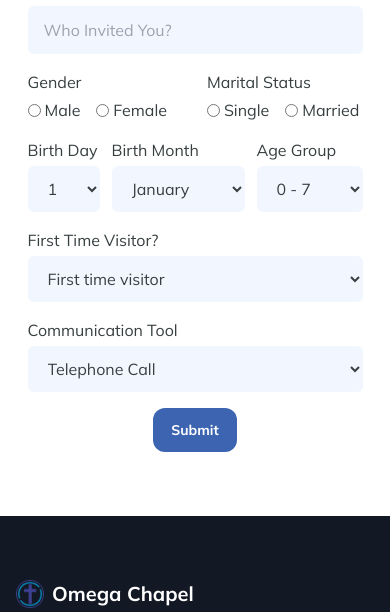
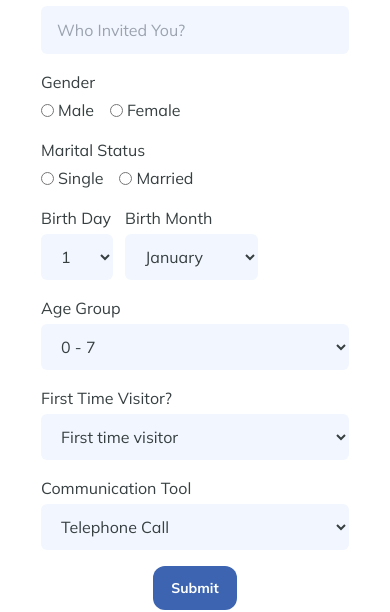
Before and after one commit to Godson8/Omega-Chapel, a Next.js app: page /first-timers in a window 390 px wide. Shown: the part 719-1331 px from the top of the page. Built offline with nearby package versions, Linux system fonts and the light colour scheme.

Commit message:
Resized First timers form and Generations image on Mobile

```diff
--- a/components/Generations/Generations.tsx
+++ b/components/Generations/Generations.tsx
@@ -47,7 +47,7 @@ const generationsList = [
   {
     id: 5,
     title: "Singles",
-    subTitle: "Unmarried young adults in search of spouse and success.",
+    subTitle: "Unmarried young adults.",
     image: "/singles.JPG",
     link: "",
   },
@@ -100,7 +100,7 @@ const Generations = () => {
           >
             {generationsList.map((generation) => (
               <SwiperSlide key={generation.title}>
-                <div className=" h-[357px] w-full max-w-[286px] rounded-xl overflow-hidden bg-white shadow-form">
+                <div className=" h-[357px] w-full md:max-w-[286px] rounded-xl overflow-hidden bg-white shadow-form">
                   <div className="w-full h-1/2 rounded-t-xl relative overflow-hidden">
                     <Image
                       src={generation.image ? generation.image : "/avatar.jpg"}
--- a/components/JoinUs/JoinUs.tsx
+++ b/components/JoinUs/JoinUs.tsx
@@ -187,8 +187,12 @@ const JoinUs = ({ title, detail }: FormTitle) => {
                 name="firstTime"
                 className="px-4 py-3 bg-[#F2F7FF] text-primary w-full focus:border focus:outline-none focus:border-primary resize-none rounded-md"
               >
-                <option value="Yes" label="Yes" />
-                <option value="No" label="No" />
+                <option value="Yes" label="Yes">
+                  Yes
+                </option>
+                <option value="No" label="No">
+                  No
+                </option>
               </select>
             </div>
           </div>
--- a/pages/first-timers.tsx
+++ b/pages/first-timers.tsx
@@ -69,7 +69,11 @@ const FirstTimers = () => {
   const getDays = (days: number) => {
     let day = [];
     for (let i = 1; i <= days; i++) {
-      day.push(<option value={i} label={`${i}`} />);
+      day.push(
+        <option value={i} label={`${i}`}>
+          {i}
+        </option>
+      );
     }
     return day;
   };
@@ -157,7 +161,7 @@ const FirstTimers = () => {
       <div className="mt-16 md:mt-[100px] flex flex-col items-center ">
         <form
           onSubmit={handleSubmit(onSubmit)}
-          className="flex flex-col space-y-4 w-auto"
+          className="flex flex-col space-y-4 "
         >
           <h1 className="text-2xl font-bold text-center mb-8">
             First Timers Welcome Card
@@ -168,7 +172,7 @@ const FirstTimers = () => {
               {...register("firstName", { required: true })}
               autoComplete="nope"
               name="firstName"
-              className="px-4 py-3 bg-[#F2F7FF] w-full md:w-[300px] text-primary focus:border focus:outline-none focus:border-primary rounded-md"
+              className="px-4 py-3 bg-[#F2F7FF] text-primary focus:border focus:outline-none focus:border-primary rounded-md"
               type="text"
               placeholder="First Name"
             />
@@ -176,7 +180,7 @@ const FirstTimers = () => {
               {...register("lastName", { required: true })}
               autoComplete="nope"
               name="lastName"
-              className="px-4 py-3 bg-[#F2F7FF] w-full md:w-[300px] text-primary focus:border focus:outline-none focus:border-primary rounded-md"
+              className="px-4 py-3 bg-[#F2F7FF] text-primary focus:border focus:outline-none focus:border-primary rounded-md"
               type="text"
               placeholder="Last Name"
             />
@@ -230,7 +234,7 @@ const FirstTimers = () => {
             />
           </div>
           {/* Gender and Marital Status */}
-          <div className="flex space-x-10">
+          <div className="flex flex-col md:flex-row space-y-4 md:space-y-0 md:space-x-10">
             <div className="flex flex-col space-y-1">
               <p>Gender</p>
               <div className="flex items-center space-x-4">
@@ -287,7 +291,7 @@ const FirstTimers = () => {
             </div>
           </div>
           {/* BirthDate and Age Group */}
-          <div className="flex space-x-3">
+          <div className="flex flex-col md:flex-row space-y-4 md:space-y-0 md:space-x-3">
             <div className="flex space-x-3">
               <div className="flex flex-col space-y-1">
                 <label htmlFor="Birth Day" className="">
@@ -313,7 +317,9 @@ const FirstTimers = () => {
                   className="px-4 py-3 bg-[#F2F7FF] text-primary focus:border focus:outline-none focus:border-primary resize-none rounded-md"
                 >
                   {months.map((month) => (
-                    <option value={month} label={month} key={month} />
+                    <option value={month} label={month} key={month}>
+                      {month}
+                    </option>
                   ))}
                 </select>
               </div>
@@ -329,7 +335,9 @@ const FirstTimers = () => {
                 className="px-4 py-3 bg-[#F2F7FF] text-primary focus:border focus:outline-none focus:border-primary resize-none rounded-md"
               >
                 {ageGroups.map((ageGroup) => (
-                  <option value={ageGroup} label={ageGroup} key={ageGroup} />
+                  <option value={ageGroup} label={ageGroup} key={ageGroup}>
+                    {ageGroup}
+                  </option>
                 ))}
               </select>
             </div>
@@ -346,10 +354,18 @@ const FirstTimers = () => {
               id="communicationTool"
               className="px-4 py-3 bg-[#F2F7FF] text-primary focus:border focus:outline-none focus:border-primary resize-none rounded-md"
             >
-              <option value="First time visitor" label="First time visitor" />
-              <option value="Returning visitor" label="Returning visitor" />
-              <option value="New to Area" label="New to Area" />
-              <option value="Visiting Area" label="Visiting Area" />
+              <option value="First time visitor" label="First time visitor">
+                First time visitor
+              </option>
+              <option value="Returning visitor" label="Returning visitor">
+                Returning visitor
+              </option>
+              <option value="New to Area" label="New to Area">
+                New to Area
+              </option>
+              <option value="Visiting Area" label="Visiting Area">
+                Visiting Area
+              </option>
             </select>
           </div>
           {/* Visitation */}
@@ -398,8 +414,12 @@ const FirstTimers = () => {
               id="communicationTool"
               className="px-4 py-3 bg-[#F2F7FF] text-primary focus:border focus:outline-none focus:border-primary resize-none rounded-md"
             >
-              <option value="Telephone Call" label="Telephone Call" />
-              <option value="SMS / Whatsapp" label="SMS / Whatsapp" />
+              <option value="Telephone Call" label="Telephone Call">
+                Telephone Call
+              </option>
+              <option value="SMS / Whatsapp" label="SMS / Whatsapp">
+                SMS / Whatsapp
+              </option>
             </select>
           </div>
           {/* Submit Button */}
```
Also changed, not shown: public/header2.png (added), 1 other file (tests, documents, lock files or other folders).
